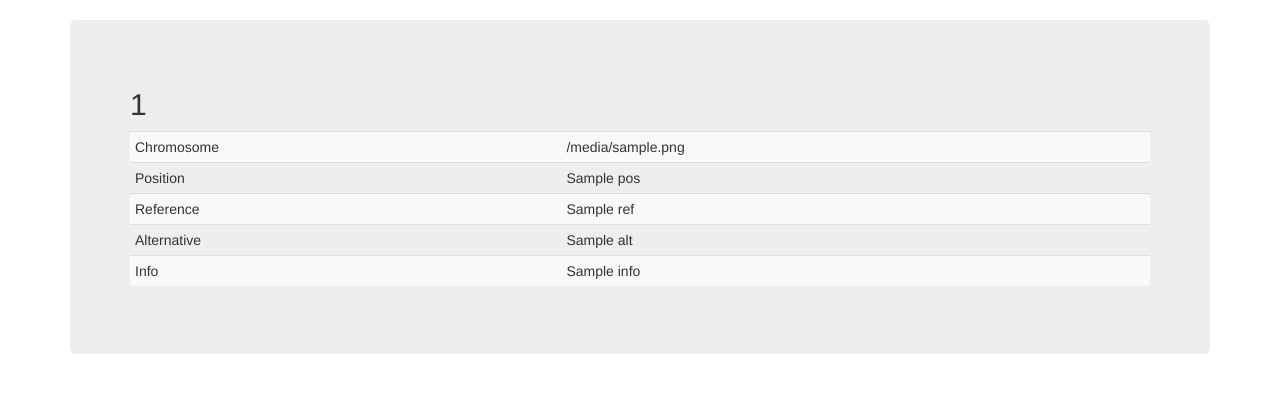
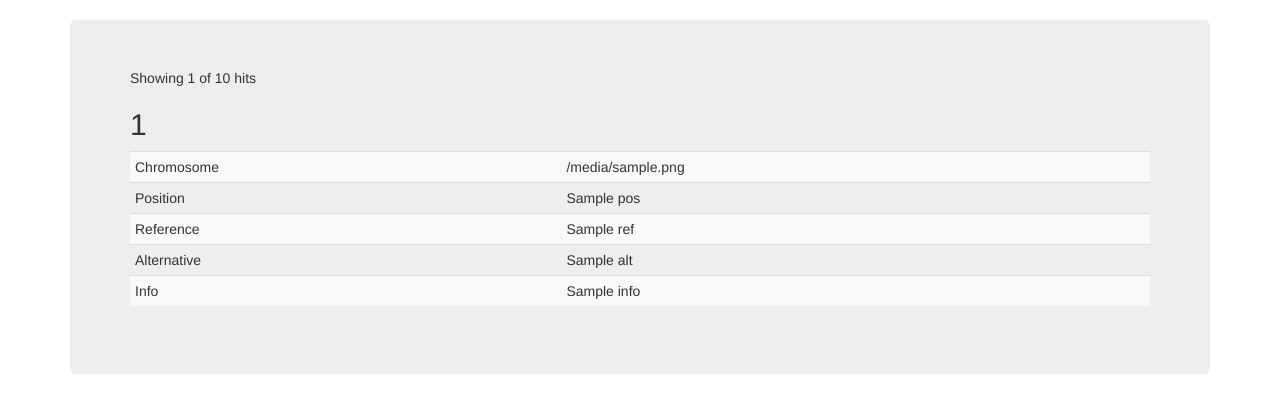
Before and after one commit to premanand17/django-elastic, a Python web app: template django_template/local_apps/es/templates/search/elasticsearch.html in a window 1280 px wide. Shown: the part 72-485 px from the top of the page. Run offline with Jinja, Linux system fonts and the light colour scheme; the template is opened without the code that fills it: most values are stand-ins (such as "Sample title", 1, 10 or a date in 2020); some libraries are stand-ins or nearby versions.

Commit message:
add total and size

```diff
--- a/django_template/local_apps/es/templates/search/elasticsearch.html
+++ b/django_template/local_apps/es/templates/search/elasticsearch.html
@@ -4,6 +4,7 @@
 {% block content %}
 
 {% if data %}
+	Showing {{ size }} of {{ total }} hits
 	{% for snp in data %}
   		<h2>{{ snp.ID }}</h2>
   		<div class="table-responsive">
```
